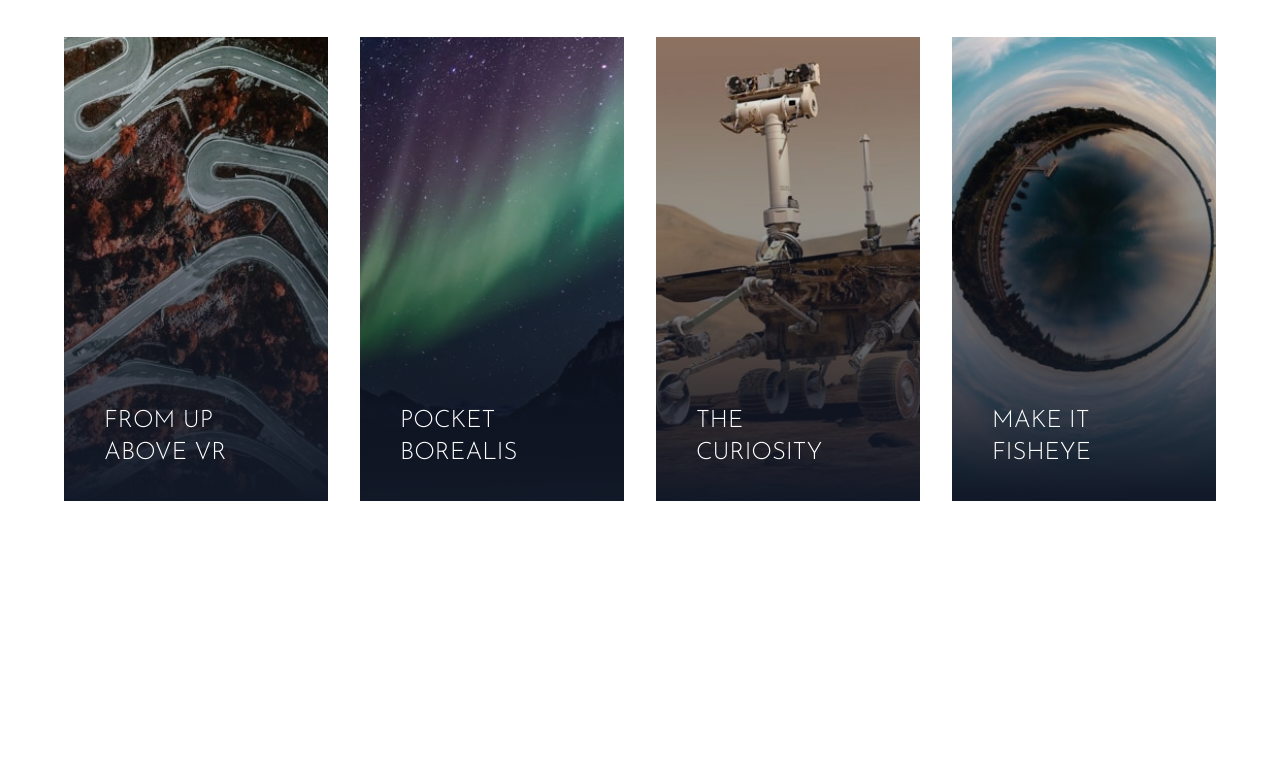
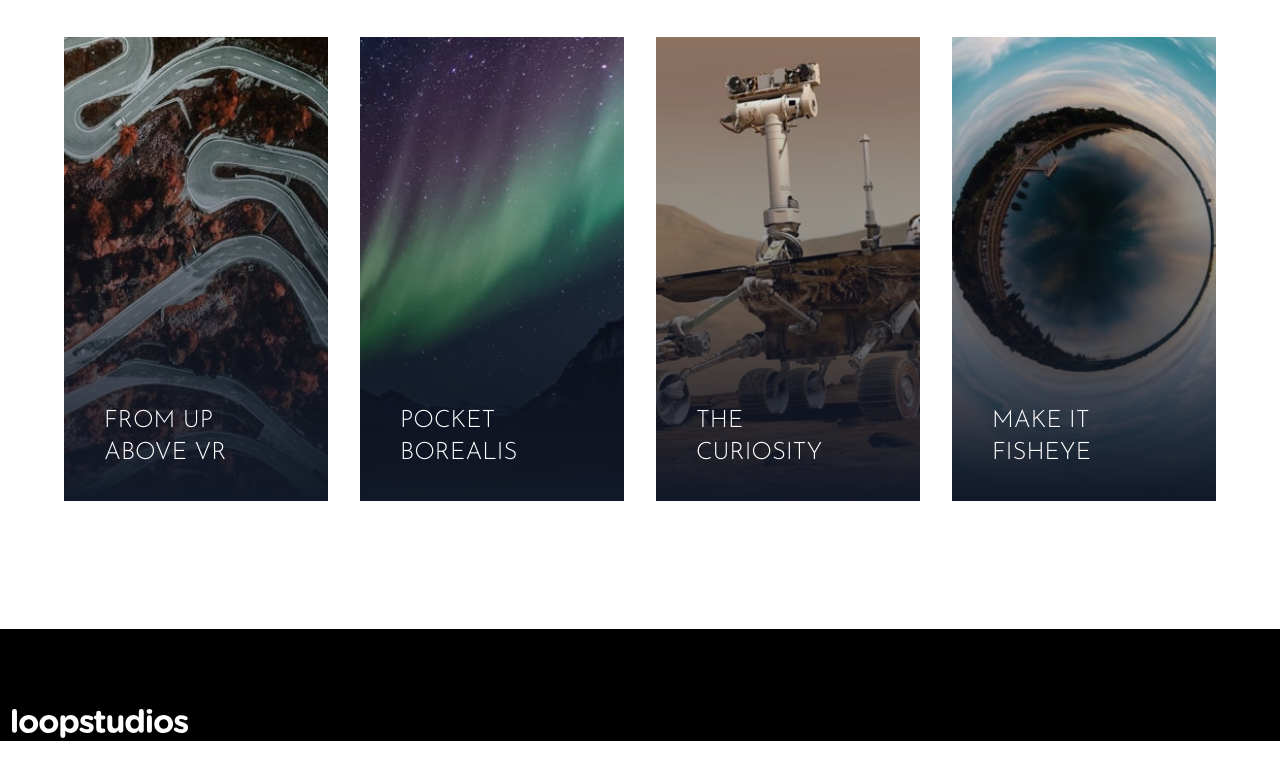
Before and after one commit to scottpeat/tailwind-loopstudios, a website: page index.html in a window 1280 px wide. Shown: the part 2007-2780 px from the top of the page. Before the commit the page ends 2636 px from the top, so only its background shows below. Drawn offline with Linux system fonts and the light colour scheme.

Commit message:
Seperating footer into menu and a logo container

```diff
--- a/index.html
+++ b/index.html
@@ -259,5 +259,24 @@
         </div>
       </div>
     </section>
+    <footer class="bg-black">
+      <!-- Container -->
+      <div class="container max-w-6xl py-10 mx-auto"></div>
+      <!-- Footer Flex Container -->
+      <div
+        class="flex flex-col items-center mb-8 space-y-6 md:flex-row md:space-y-0 md:justify-between md:items-start"
+      >
+        <!-- Menu & Logo Container -->
+        <div
+          class="flex flex-col items-center space-y-8 md:items-start md:space-y-4"
+        >
+          <div class="h-8">
+            <img src="images/logo.svg" class="w-44 md:ml-3" />
+          </div>
+        </div>
+
+        <!-- Social & Copy Container -->
+      </div>
+    </footer>
   </body>
 </html>
```
Also changed, not shown: css/style.css.
